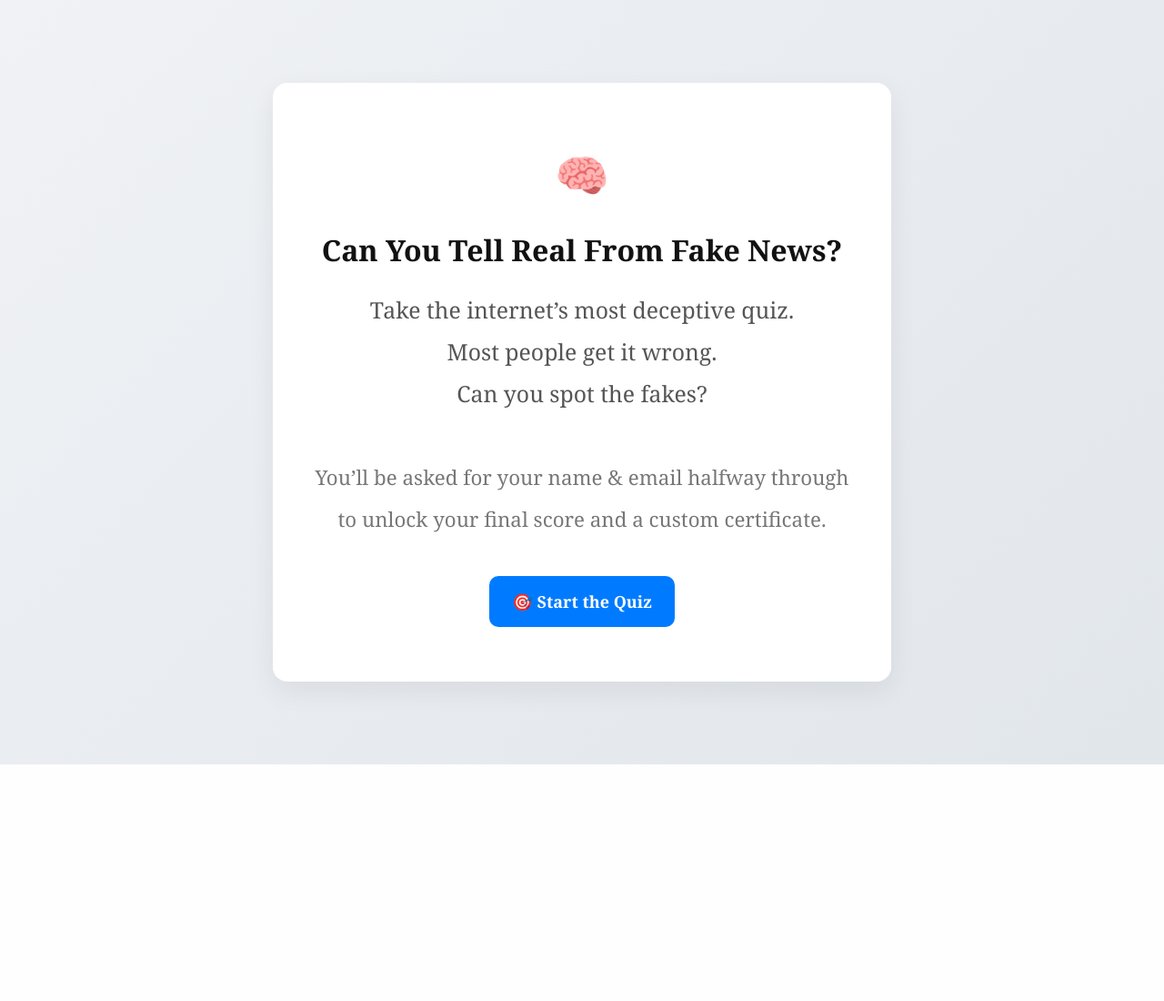
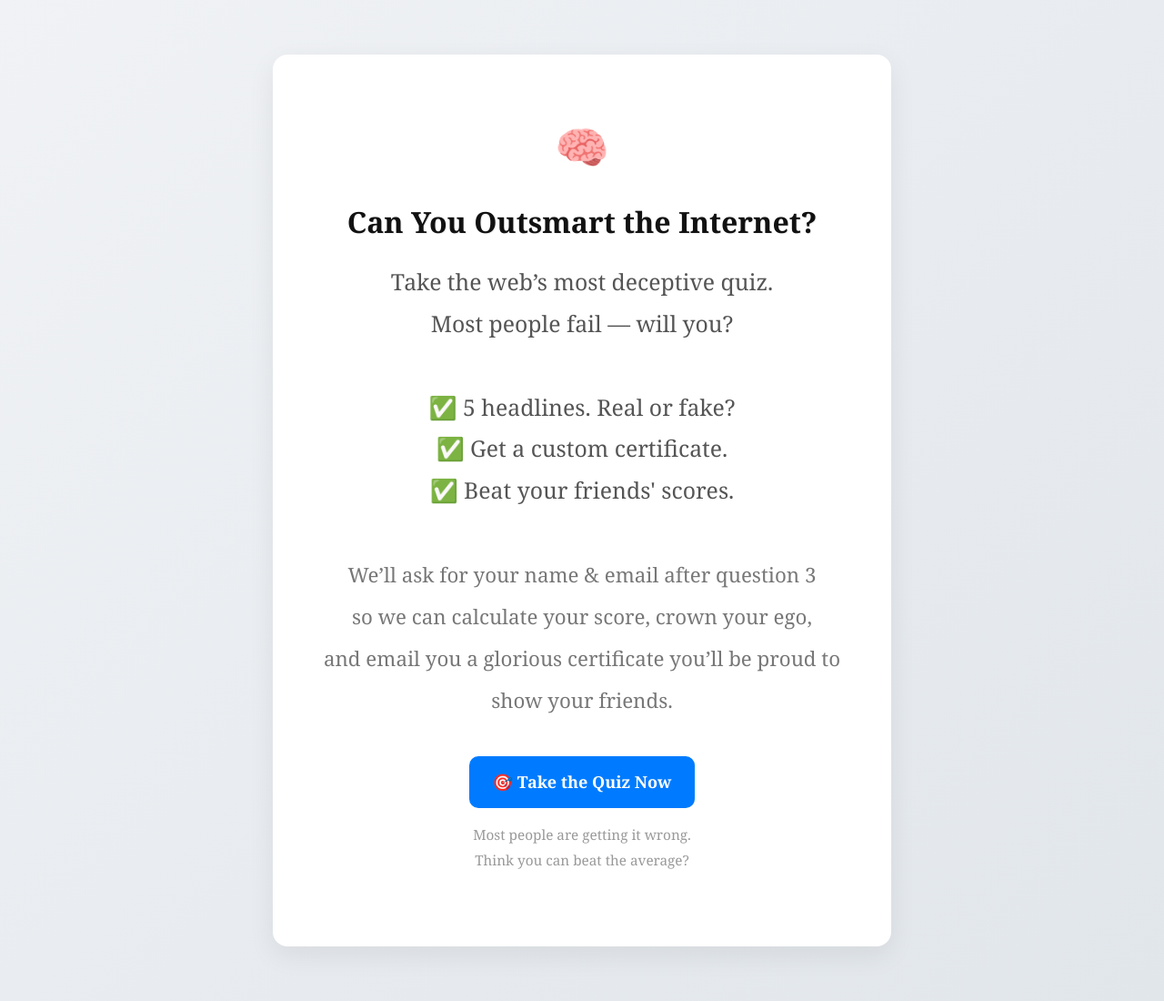
Before and after one commit to obscurepedia/liefeed, a Flask app: page /quiz-start in a window 1280 px wide. Shown: the whole page at 91% size. Before the commit the page ends 840 px from the top, so only its background shows below. Run offline with Flask 3, Linux system fonts and the light colour scheme; data that the repository does not hold is empty; some libraries are stand-ins or nearby versions.

Commit message:
Update quiz templates in web/templates

```diff
--- a/web/templates/quiz_landing.html
+++ b/web/templates/quiz_landing.html
@@ -11,20 +11,32 @@
 <div class="quiz-wrapper">
   <div class="quiz-container quiz-intro">
     <div class="quiz-container__icon">🧠</div>
-        <h1 class="quiz-container__title">Can You Tell Real From Fake News?</h1>
+    <h1 class="quiz-container__title">Can You Outsmart the Internet?</h1>
+
     <div class="quiz-container__text">
-            Take the internet’s most deceptive quiz.<br>
-            Most people get it wrong.<br>
-            Can you spot the fakes?<br>
+      Take the web’s most deceptive quiz.<br>
+      Most people fail — will you?<br>
+      <br>
+      ✅ 5 headlines. Real or fake?<br>
+      ✅ Get a custom certificate.<br>
+      ✅ Beat your friends' scores.<br>
       <br>
       <span style="font-size: 0.9em; color: #777;">
-                You’ll be asked for your name & email halfway through<br>
-                to unlock your final score and a custom certificate.
+        We’ll ask for your name & email after question 3<br>
+        so we can calculate your score, crown your ego,<br>
+        and email you a glorious certificate you’ll be proud to show your friends.
       </span>
     </div>
+
     <a href="{{ url_for('quiz.quiz_question') }}" class="quiz-button start-button">
-            🎯 Start the Quiz
+      🎯 Take the Quiz Now
     </a>
+
+    <p style="margin-top: 15px; font-size: 0.85em; color: #999;">
+    Most people are getting it wrong.<br>
+    Think you can beat the average?
+    </p>
+
   </div>
 </div>
 {% endblock %}
```
Also changed, not shown: web/templates/quiz_email.html (+9 -6 lines), web/templates/quiz_question.html (+7 -0 lines), web/templates/quiz_results.html (+7 -7 lines). Lines whose indentation alone changed are shown as unchanged.
